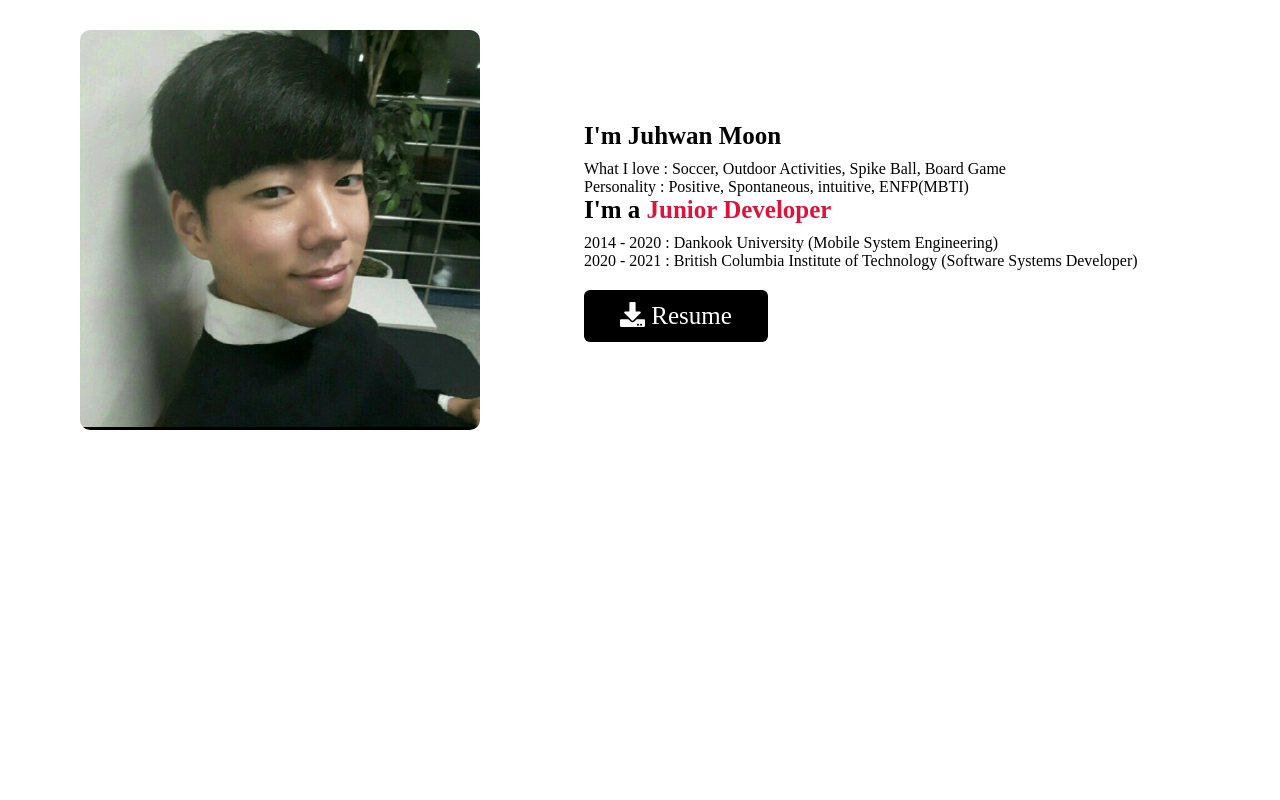
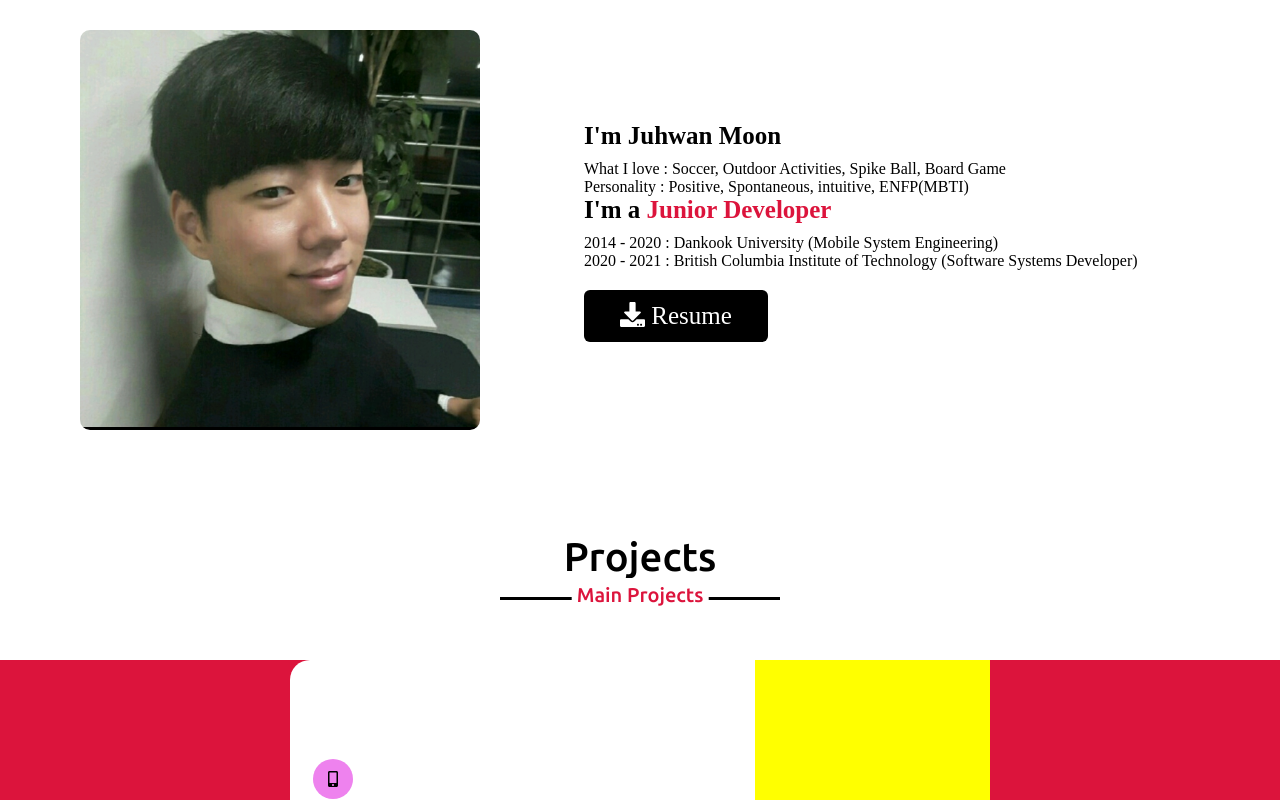
Before and after one commit to juhwan1014/Juhwan_Final_Portfolio, a React (Create React App) app: page / in a window 1280 px wide. Shown: the part 996-1796 px from the top of the page. Before the commit the page ends 1530 px from the top, so only its background shows below. Built offline with nearby package versions, Linux system fonts and the light colour scheme.

Commit message:
project page

```diff
--- a/src/App.css
+++ b/src/App.css
@@ -373,7 +373,7 @@
     position: absolute;
     bottom: 0px;
     left: 50%;
-    width: 180px;
+    width: 280px;
     height: 3px;
     background: black;
     transform: translateX(-50%);
@@ -444,8 +444,117 @@
     background: crimson;
 }
 
+/*Experience Page Styling*/
+
+.experience h2{
+    position: relative;
+    text-align: center;
+    font-size: 40px;
+    font-weight: 500;
+    margin-bottom: 60px;
+    padding-bottom: 20px;
+    font-family: 'Ubuntu';
+}
+
+.experience .title::before{
+    content: "";
+    position: absolute;
+    bottom: 0px;
+    left: 50%;
+    width: 280px;
+    height: 3px;
+    background: black;
+    transform: translateX(-50%);
+}
+
+.experience .title::after{
+    content: "Main Projects";
+    position: absolute;
+    bottom: -12px;
+    left: 50%;
+    font-size: 20px;
+    color: crimson;
+    padding: 5px;
+    background: white;
+    transform: translateX(-50%);
+}
+
+.project{
+    /* background: crimson; */
+    /* display: flex; */
+    align-items: center;
+    justify-content: center;
+}
+
+.project .slider{
+    background: crimson;
+    height: 450px;
+    display: flex;
+    position: absolute;
+    left: 0;
+}
+
+.project .container{
+   width: 100vw;
+   display: flex;
+   align-items: center;
+   justify-content: center;
+}
+
+.project .item{
+    width: 700px;
+    height: 100%;
+    background-color: white;
+    border-radius: 20px;
+    display: flex;
+    align-items: center;
+    justify-content: center;
+}
+
+.project .item .left{
+    flex: 4;
+    height: 80%;
+    display: flex;
+    align-items: center;
+    justify-content: center;
+}
+
+.project .item .left .leftContainer{
+    width: 90%;
+    height: 70%;
+    display: flex;
+    flex-direction: column;
+    justify-content: space-between;
+}
+
+.project .item .left .leftContainer .imgContainer{
+    width: 40px;
+    height: 40px;
+    border-radius: 50%;
+    background-color: violet;
+    display: flex;
+    align-items: center;
+    justify-content: center;
+}
+.project .item .left .leftContainer h2{
+   font-size: 20px;
+}
+.project .item .left .leftContainer p{
+   font-size: 13px;
+}
+.project .item .left .leftContainer span{
+    font-size: 12px;
+    font-weight: 600;
+    text-decoration: underline;
+    cursor: pointer;
+}
 
 
+.project .item .right{
+    flex: 8;
+    height: 100%;
+    background-color: yellow;
+}
 
 /* .about{
     display: flex;
--- a/src/components/Experience.js
+++ b/src/components/Experience.js
@@ -1,11 +1,34 @@
 import React, { Component } from 'react';
+import pixels from '../images/pixels.jpg';
+import { FontAwesomeIcon } from '@fortawesome/react-fontawesome'
+import { faMobileAlt } from '@fortawesome/free-solid-svg-icons'
 
 class Experience extends Component {
     state = {  }
     render() {
-        return (<div className='Experience'>
+        return (<div className='experience'>
+            <h2 className="title">Projects</h2>
+        <div className="project">
+         <div className="slider">
 
-
+             <div className="container">
+                 <div className="item">
+                     <div className="left">
+                         <div className="leftContainer">
+                          <div className="imgContainer">
+                       <FontAwesomeIcon icon={faMobileAlt} />
+                          {/* <img src={pixels} alt={"pixels"}></img> */}
+                        </div>
+                        <h2>Title</h2>
+                        <p>asdasdasdasdasdasdasdasdasdasdasdasdasdasdasdasdasdasdasdasdasd</p>
+                        <span>Projects</span>
+                        </div>
+                     </div>
+                     <div className="right"></div>
+                 </div>
+             </div>
+         </div>
+         </div>
         </div>  );
     }
 }
```
Also changed, not shown: src/images/pixels.jpg (added).
